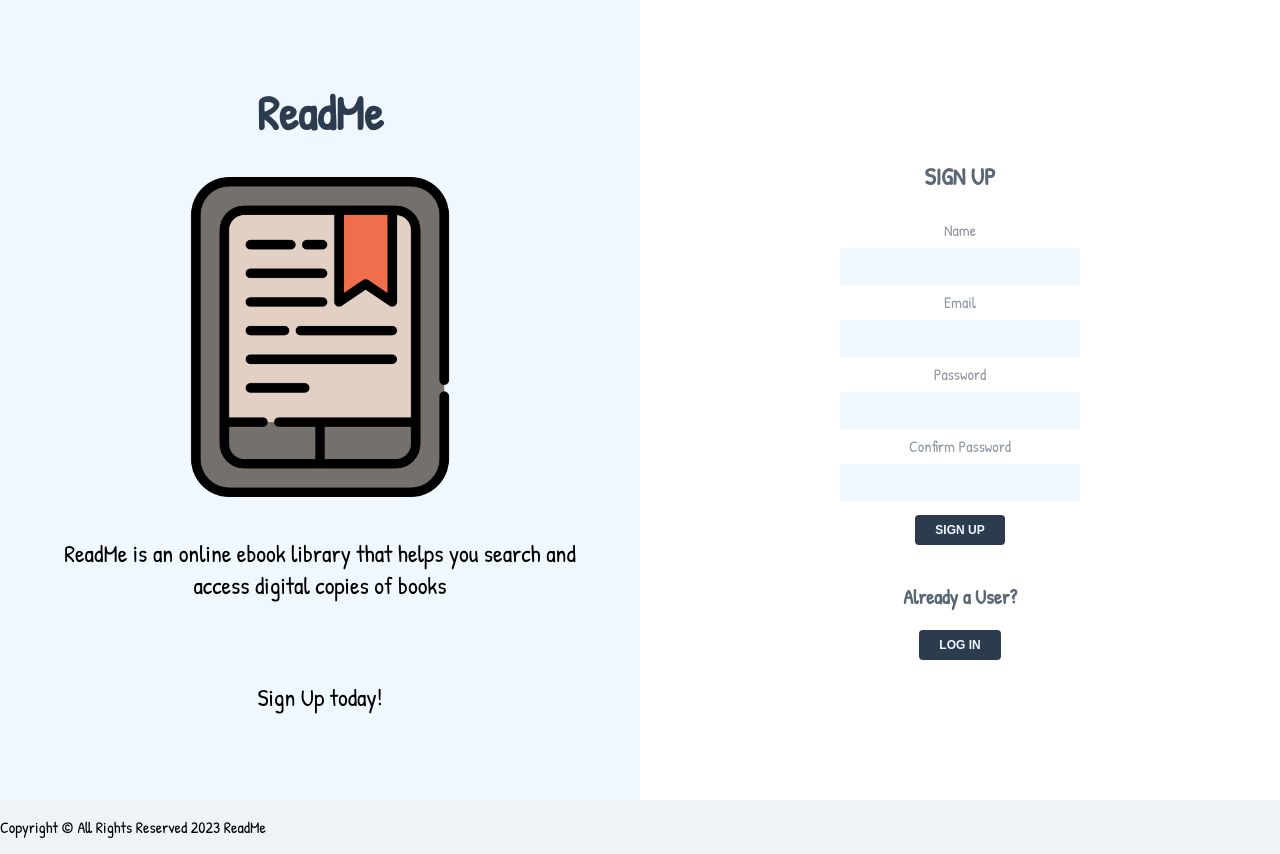
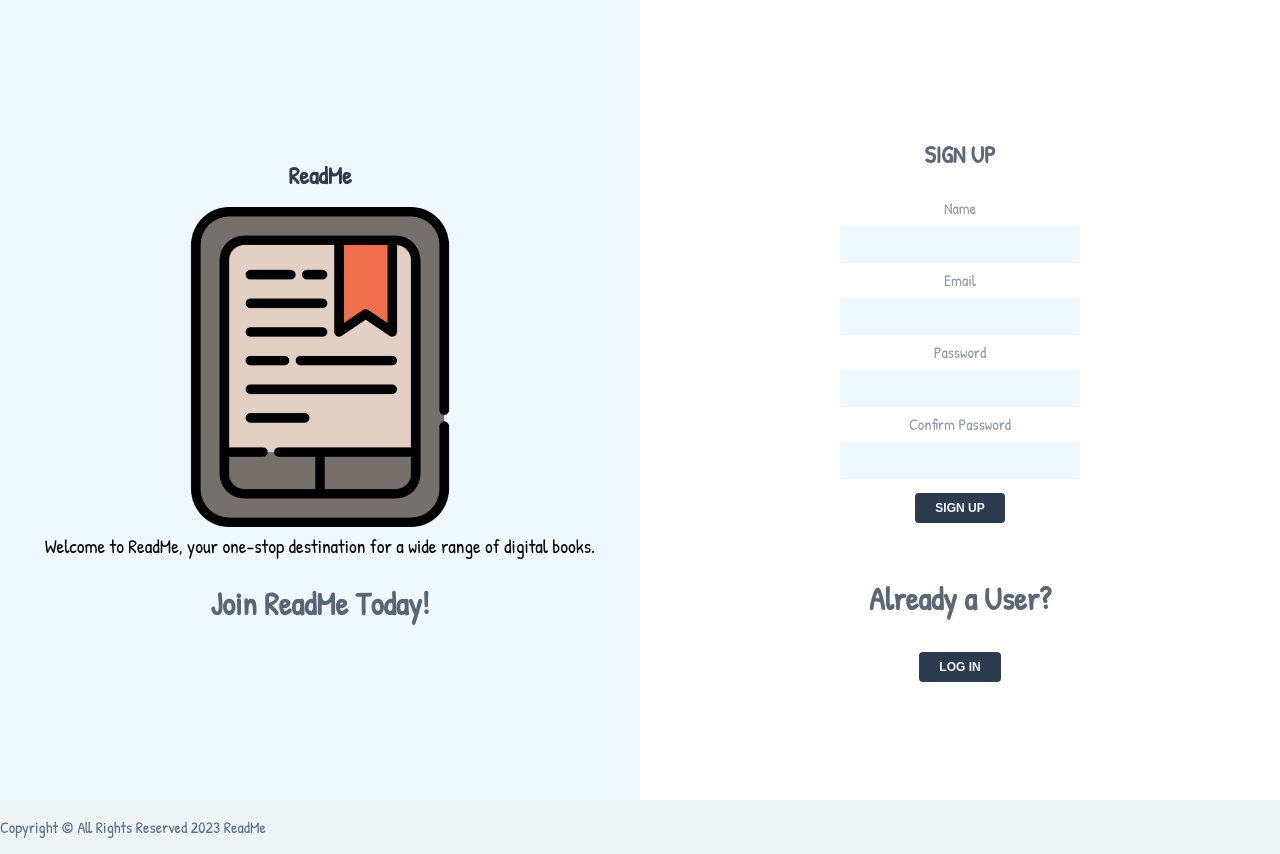
Before and after one commit to Rrantisi/ReadMe-Books-App, a React (Create React App) app: page /books/1 in a window 1280 px wide. Built offline with nearby package versions, Linux system fonts and the light colour scheme.

Commit message:
wip: updates styling and other minor components

```diff
--- a/src/components/App/App.css
+++ b/src/components/App/App.css
@@ -22,6 +22,10 @@ body {
 
 footer {
   grid-row: 3;
+}
+
+footer p {
+  color:#5b6e85;
 }
 
 nav {
--- a/src/components/SignUpForm/SignUpForm.css
+++ b/src/components/SignUpForm/SignUpForm.css
@@ -45,3 +45,9 @@ button:hover {
     border-radius: 1vmin;
     cursor: pointer;
 }
+
+p {
+    color: red;
+    text-align: center;
+    font-size: 2vmin;
+}
--- a/src/pages/AuthPage/AuthPage.css
+++ b/src/pages/AuthPage/AuthPage.css
@@ -20,9 +20,9 @@ main {
 }
 
 h3 {
-    margin-top: -2vmin;
+    margin-top: 0;
     color: #2c3b4dc6;
-    font-size: 2.5vmin;
+    font-size: 4vmin;
 }
 
 .logo-section {
@@ -39,11 +39,6 @@ h3 {
     font-size: 6vmin;
 }
 
-.logo-section > p {
-    font-size: 3vmin;
-    padding: 2vmin 8vmin;
-}
-
 .auth-section {
     display: flex;
     flex-direction: column;
@@ -52,6 +47,6 @@ h3 {
     flex-grow: 1;
 }
 
-img {
+.intro-logo {
     height: 40vmin;
 }
--- a/src/pages/AuthPage/AuthPage.js
+++ b/src/pages/AuthPage/AuthPage.js
@@ -1,9 +1,10 @@
 import './AuthPage.css';
 import { useState } from 'react';
 
-import SignUpForm from "../../components/SignUpForm/SignUpForm";
-import LogInForm from "../../components/LogInForm/LogInForm";
-import logo from '../../components/Nav/logo.png'
+import SignUpForm from '../../components/SignUpForm/SignUpForm';
+import LogInForm from '../../components/LogInForm/LogInForm';
+import Main from '../../pages/Main/Main';
+// import logo from '../../components/Nav/logo.png'
 
 export default function AuthPage({ setUser }) {
     const [userStatus, setUserStatus] = useState(false);
@@ -12,10 +13,11 @@ export default function AuthPage({ setUser }) {
       <main>
         <div className="AuthPage">
             <div className="logo-section">
-                <h1>ReadMe</h1>
-                <img src={logo} alt="Logo"/>
-                <p>ReadMe is an online ebook library that helps you search and access digital copies of books</p>
-                <p>Sign Up today!</p>
+                <Main />
+                {/* <p className="intro">Acquire knowledge and embrace the convenience and flexibility of learning and reading on-the-go.</p>
+                <p className="intro">Start your digital reading journey today with our ReadMe website.</p> */}
+                &nbsp; &nbsp;
+                <h3>Join ReadMe Today!</h3>
             </div>
             <div className="auth-section">
                 {userStatus ? (
--- a/src/pages/Book/Book.css
+++ b/src/pages/Book/Book.css
@@ -3,7 +3,7 @@
     flex-direction: row;
     justify-content: center;
     align-items: center;
-    gap: 4vmin;
+    gap: 2vmin;
 }
 
 .book-wrapper {
@@ -24,7 +24,7 @@
 
 .book-wrapper > img {
     border: 0.5vmin solid #2c3b4d6b;
-    height: 75vmin;
+    height: 50vmin;
     padding: 1vmin;
 }
 
@@ -55,9 +55,21 @@
 .book-details span {
     color: #f46600;
     font-weight: 600;
-    font-size: 2.2vmin;
+    font-size: 2.6vmin;
+}
+
+.book-details p {
+    color: #2c3b4d;
+    font-weight: 600;
+    font-size: 2.6vmin;
+    text-align: left;
 }
 
 .description {
-    margin-top: 0vmin;
+    height: 30vmin;
+    overflow: scroll;
 }
+
+.description {
+    margin-top: 0;
+}
--- a/src/pages/Book/Book.js
+++ b/src/pages/Book/Book.js
@@ -40,9 +40,16 @@ export default function Book(props) {
                 </div>
                 <div className="book-details">
                     <p><span>Author:</span> {book.volumeInfo.authors?.join(', ')}</p>
-                    <p><span>Categories:</span> {book.volumeInfo.categories?.join(', ')}</p>
+                    {book.volumeInfo.categories? (
+                        <p><span>Categories:</span> {book.volumeInfo.categories?.join(', ')}</p>
+                    ) : (
+                        <p><span>Categories:</span> N/A</p>
+                    )
+                    }
                     <p><span>Description:</span></p>
+                    <div class="description">
                     <p dangerouslySetInnerHTML={{ __html: book.volumeInfo.description }} className="description"></p>
+                    </div>
                     <br/>
                     <a href={book.volumeInfo.previewLink} target={'_blank'} rel="noreferrer">Preview Book Here</a>
                 </div>
--- a/src/pages/Books/Books.css
+++ b/src/pages/Books/Books.css
@@ -32,7 +32,7 @@ h1 {
 }
 
 .image-fallback {
-    border: 1vmin solid #2c3b4d;
+    border: 0.5vmin solid #2c3b4da3;
     background-color: aliceblue;
     position: absolute;
     height: 100%;
@@ -43,4 +43,6 @@ h1 {
     font-size: 3vmin;
     text-align: center;
     color:#2c3b4d;
+    border-radius: 0.8vmin;
+    height: 90%;
 }
--- a/src/pages/Main/Main.css
+++ b/src/pages/Main/Main.css
@@ -9,11 +9,13 @@ h1 {
     color: black;
 }
 
-img {
+.intro-logo {
     height: 20vmin;
 }
 
-p {
+.intro {
     color: black;
-    font-size: 2vmin;
+    text-align:center;
+    font-size: 2.4vmin;
+    line-height: 0vmin;
 }
--- a/src/pages/Main/Main.js
+++ b/src/pages/Main/Main.js
@@ -5,8 +5,11 @@ export default function Main() {
     return (
         <div className="Main">
             <h1>ReadMe</h1>
-            <img src={logo} alt="Logo"/>
-            <p>ReadMe is an online ebook library that helps you search and access digital copies of books</p>
+            <img className="intro-logo" src={logo} alt="Logo"/>
+            <p className="intro">Welcome to ReadMe, your one-stop destination for a wide range of digital books.</p>
+            {/* Browse through our user-friendly interface to explore books about major coding languages.</p> */}
+            {/* <p className="intro">Interested in other subjects?<br/>
+             Simply use the search bar to look up any book that you want.</p> */}
         </div>
     )
 }
```
Also changed, not shown: src/pages/Books/Books.js (line endings or trailing spaces).
